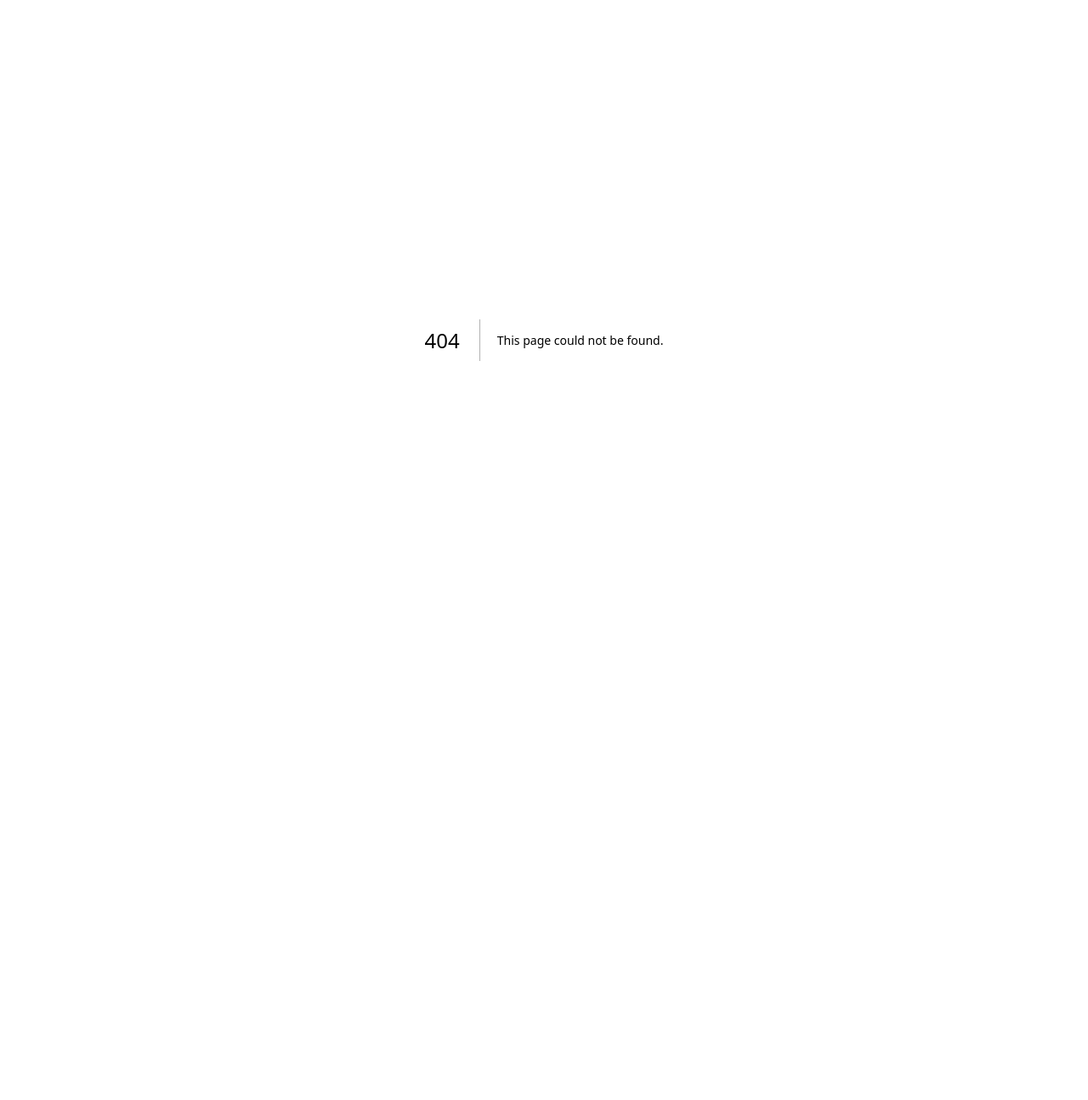
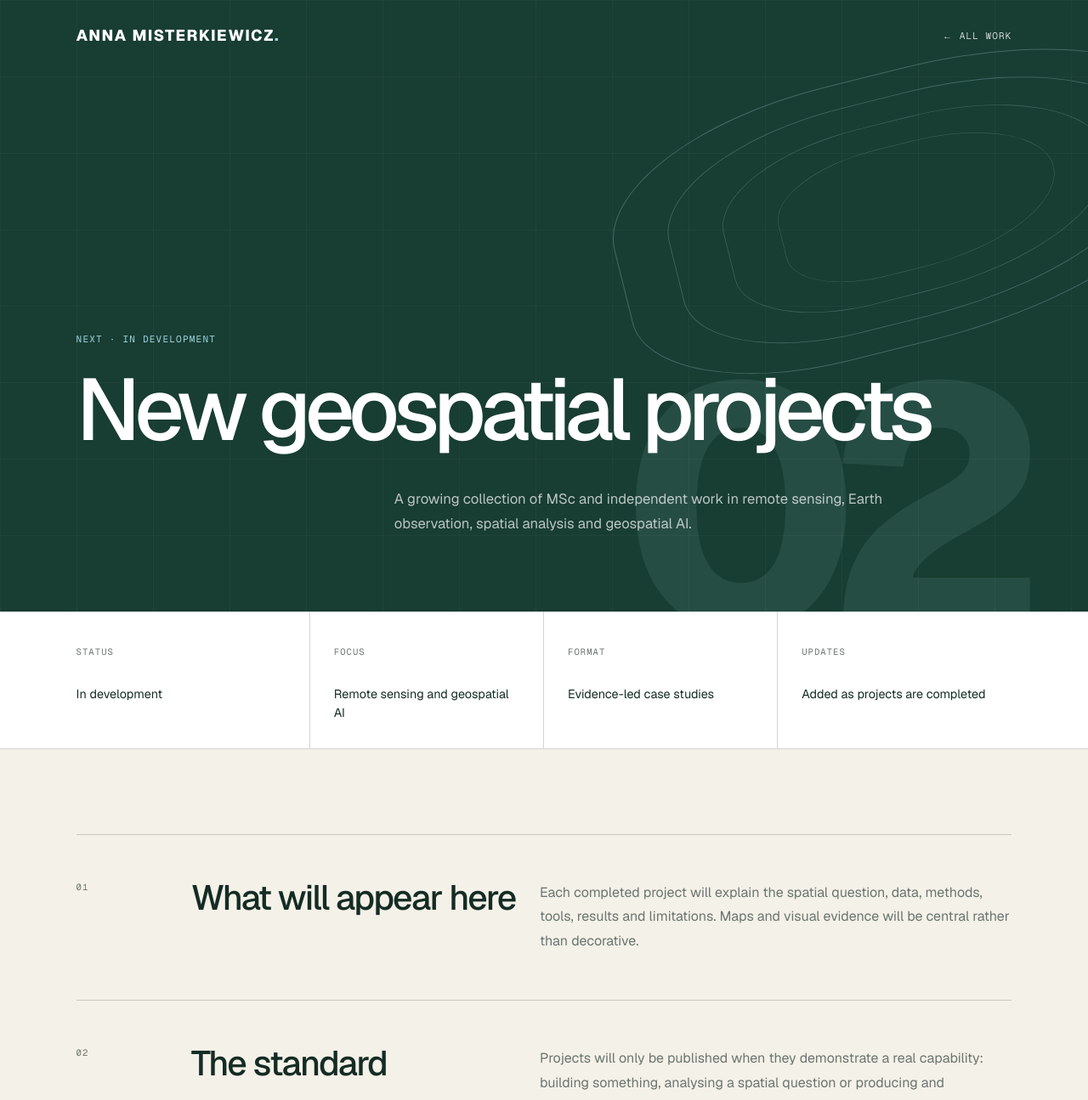
Before and after one commit to anna-misterkiewicz/annamisterkiewicz-com, a Next.js app in the folder anna-geospatial-portfolio-source/: page /projects/geospatial-projects in a window 1280 px wide. Before the commit this address had no page. Shown: the top 1295 px of the page at 85% size. Before the commit the page ends 800 px from the top, so only its background shows below. Built offline with nearby package versions, Linux system fonts and the light colour scheme.

Commit message:
Add dedicated project pages

```diff
--- /dev/null
+++ b/anna-geospatial-portfolio-source/app/projects/[slug]/page.tsx
@@ -0,0 +1,129 @@
+import { notFound } from "next/navigation";
+
+const projects = {
+  mongolia: {
+    index: "01",
+    eyebrow: "GIS · Landsat · Spatial analysis · Research",
+    title: "Landscape analysis in Mongolia",
+    summary:
+      "Geospatial research supporting the investigation of Zuun Baruun Kherem, an archaeological landscape in Mongolia.",
+    facts: [
+      ["Role", "GIS and research contributor"],
+      ["Data", "Landsat imagery, spatial records and geophysical evidence"],
+      ["Methods", "Landscape analysis, image interpretation and database management"],
+      ["Outcome", "Peer-reviewed publication"],
+    ],
+    sections: [
+      {
+        number: "01",
+        title: "The question",
+        body: "The research investigated the form, setting and interpretation of Zuun Baruun Kherem. Spatial evidence was used alongside archaeological and geophysical information to understand the site within its wider landscape.",
+      },
+      {
+        number: "02",
+        title: "My contribution",
+        body: "I supported GIS, spatial database management, Landsat analysis, landscape interpretation and the interpretation of magnetometry evidence. This work helped organise multiple forms of evidence into a coherent spatial picture.",
+      },
+      {
+        number: "03",
+        title: "What it demonstrates",
+        body: "The project demonstrates practical experience with geospatial data, satellite imagery and research communication. It is the foundation I am now developing through programming, remote sensing and geospatial AI.",
+      },
+    ],
+  },
+  "geospatial-projects": {
+    index: "02",
+    eyebrow: "Next · In development",
+    title: "New geospatial projects",
+    summary:
+      "A growing collection of MSc and independent work in remote sensing, Earth observation, spatial analysis and geospatial AI.",
+    facts: [
+      ["Status", "In development"],
+      ["Focus", "Remote sensing and geospatial AI"],
+      ["Format", "Evidence-led case studies"],
+      ["Updates", "Added as projects are completed"],
+    ],
+    sections: [
+      {
+        number: "01",
+        title: "What will appear here",
+        body: "Each completed project will explain the spatial question, data, methods, tools, results and limitations. Maps and visual evidence will be central rather than decorative.",
+      },
+      {
+        number: "02",
+        title: "The standard",
+        body: "Projects will only be published when they demonstrate a real capability: building something, analysing a spatial question or producing and communicating research.",
+      },
+      {
+        number: "03",
+        title: "Current direction",
+        body: "The next work will develop practical skills in Python, Earth observation, machine learning, computer vision and reproducible geospatial workflows.",
+      },
+    ],
+  },
+} as const;
+
+export function generateStaticParams() {
+  return Object.keys(projects).map((slug) => ({ slug }));
+}
+
+export default async function ProjectPage({ params }: { params: Promise<{ slug: string }> }) {
+  const { slug } = await params;
+  const project = projects[slug as keyof typeof projects];
+  if (!project) notFound();
+
+  return (
+    <main className="project-page">
+      <header className="project-header">
+        <a className="wordmark" href="/" aria-label="Anna Misterkiewicz, home">
+          ANNA MISTERKIEWICZ<span className="wordmark-dot">.</span>
+        </a>
+        <a className="back-link" href="/#work">&#8592; All work</a>
+      </header>
+
+      <section className="project-hero">
+        <p className="project-kicker">{project.eyebrow}</p>
+        <h1>{project.title}</h1>
+        <p className="project-summary">{project.summary}</p>
+        <span className="project-hero-number" aria-hidden="true">{project.index}</span>
+        <div className="project-topography" aria-hidden="true">
+          <i /><i /><i /><i />
+        </div>
+      </section>
+
+      <section className="project-facts" aria-label="Project overview">
+        {project.facts.map(([label, value]) => (
+          <div key={label}>
+            <span>{label}</span>
+            <p>{value}</p>
+          </div>
+        ))}
+      </section>
+
+      <section className="project-story">
+        {project.sections.map((section) => (
+          <article key={section.number}>
+            <span>{section.number}</span>
+            <h2>{section.title}</h2>
+            <p>{section.body}</p>
+          </article>
+        ))}
+      </section>
+
+      {slug === "mongolia" && (
+        <section className="project-result">
+          <p>Published research</p>
+          <h2>Zuun Baruun Kherem</h2>
+          <a href="https://doi.org/10.1007/s41826-025-00113-2" target="_blank" rel="noreferrer">
+            Read the peer-reviewed paper <span aria-hidden="true">&#8599;</span>
+          </a>
+        </section>
+      )}
+
+      <footer className="project-footer">
+        <a href="/">Anna Misterkiewicz</a>
+        <a href="/#work">Return to selected work &#8593;</a>
+      </footer>
+    </main>
+  );
+}
```
